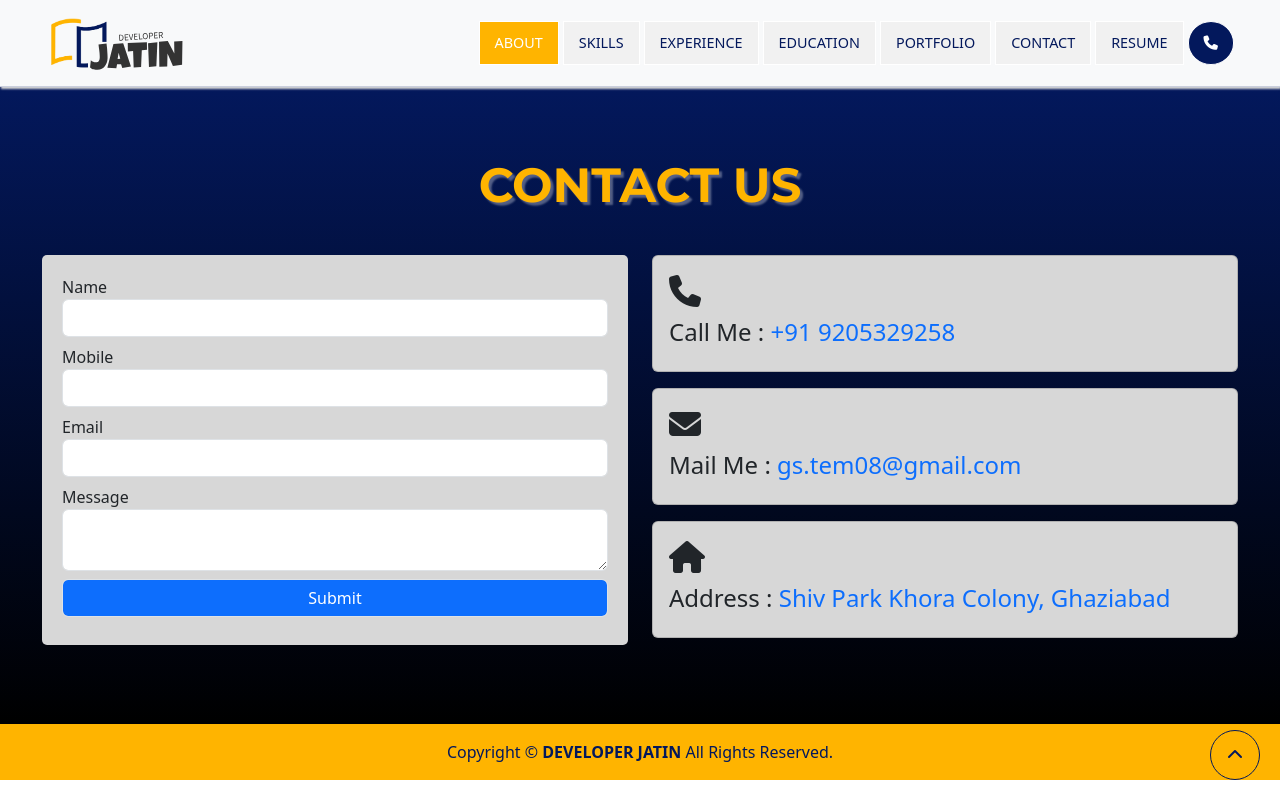
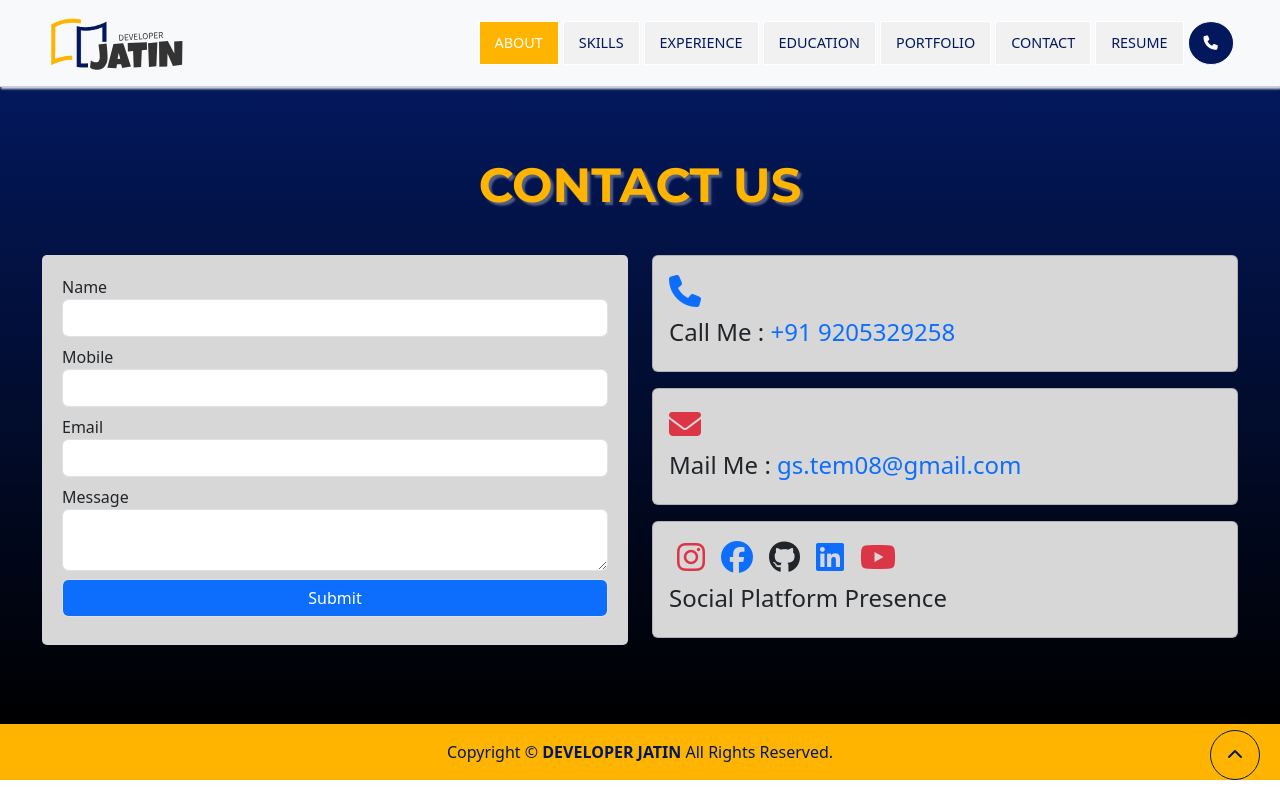
Before and after one commit to singhjatin08/developerJatin, a React (Create React App) app: page /developerjatin/contact in a window 1280 px wide. Built offline with nearby package versions, Linux system fonts and the light colour scheme.

Commit message:
new code commit

```diff
--- a/src/App.css
+++ b/src/App.css
@@ -565,3 +565,6 @@ footer {
 .link{
   color: var(--color3);
 }
+.nav-call .nav-link{
+  display: inline-block;
+}
--- a/src/components/Contact.js
+++ b/src/components/Contact.js
@@ -68,20 +68,26 @@ export default function Contact() {
                         <div className='contact-card-container'>
                             <div className='contact-card card mb-3'>
                                 <div className='card-body'>
-                                    <h2><i className="fa-solid fa-phone"></i> </h2>
+                                    <h2><i className="fa-solid fa-phone text-primary"></i> </h2>
                                     <h4>Call Me : <a href='tel:+91 9205329258'>+91 9205329258</a></h4>
                                 </div>
                             </div>
                             <div className='contact-card card mb-3'>
                                 <div className='card-body'>
-                                    <h2><i className="fa-solid fa-envelope"></i></h2>
+                                    <h2><i className="fa-solid fa-envelope text-danger"></i></h2>
                                     <h4>Mail Me : <a href="mailto:gs.tem08@gmail.com">gs.tem08@gmail.com</a></h4>
                                 </div>
                             </div>
                             <div className='contact-card card mb-3'>
                                 <div className='card-body'>
-                                    <h2><i className="fa-solid fa-home"></i></h2>
-                                    <h4>Address : <span className='text-primary'>Shiv Park Khora Colony, Ghaziabad</span></h4>
+                                    <h2>
+                                        <a className='px-2 text-danger' rel="noreferrer" target='_blank' href='https://www.instagram.com/roaming_views_official/'><i className="fa-brands fa-instagram"></i></a>
+                                        <a className='px-2' rel="noreferrer" target='_blank' href='https://www.facebook.com/singhjatin08'><i className="fa-brands fa-facebook"></i></a>
+                                        <a className='px-2 text-dark' rel="noreferrer" target='_blank' href='https://github.com/singhjatin08/'><i className="fa-brands fa-github"></i></a>
+                                        <a className='px-2' rel="noreferrer" target='_blank' href='https://www.linkedin.com/in/jatin-singh-2b5949179'><i className="fa-brands fa-linkedin"></i></a>
+                                        <a className='px-2 text-danger' rel="noreferrer" target='_blank' href='https://www.linkedin.com/in/jatin-singh-2b5949179'><i className="fa-brands fa-youtube"></i></a>
+                                    </h2>
+                                    <h4>Social Platform Presence</h4>
                                 </div>
                             </div>
                         </div>
```
